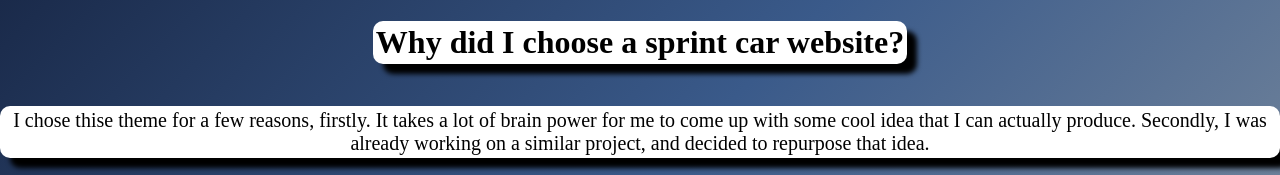
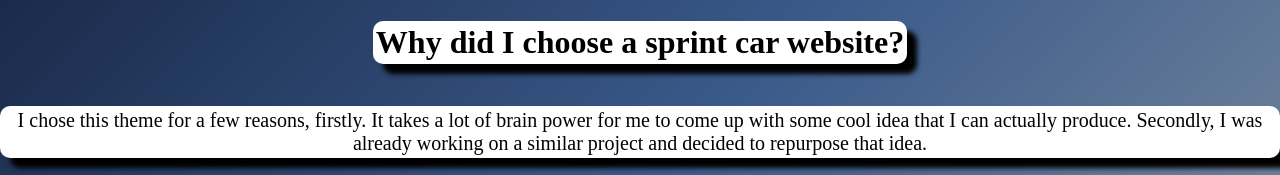
Before and after one commit to AWC-Tech/Sprint-Cars2, a plain HTML site: page why.html in a window 1280 px wide. Shown: the top 175 px of the page. Drawn offline with Linux system fonts and the light colour scheme.

Commit message:
Update why.html

```diff
--- a/why.html
+++ b/why.html
@@ -8,9 +8,8 @@
 <h1>Why did I choose a sprint car website?</h1>
 </div>
 <div id="Paragraph">
-<p>I chose thise theme for a few reasons, firstly. It takes a lot of brain power for me to come up with some cool idea that I can actually produce.
-    Secondly, I was already working on a similar project, and decided to repurpose that idea.
-</p>
+<p>I chose this theme for a few reasons, firstly. It takes a lot of brain power for me to come up with some cool idea that I can actually produce.
+    Secondly, I was already working on a similar project and decided to repurpose that idea.</p>
 </div>
 <div id="Home-Button">
    <button class="back-button" onclick="window.location.href='index.html'">Home</button>
```
